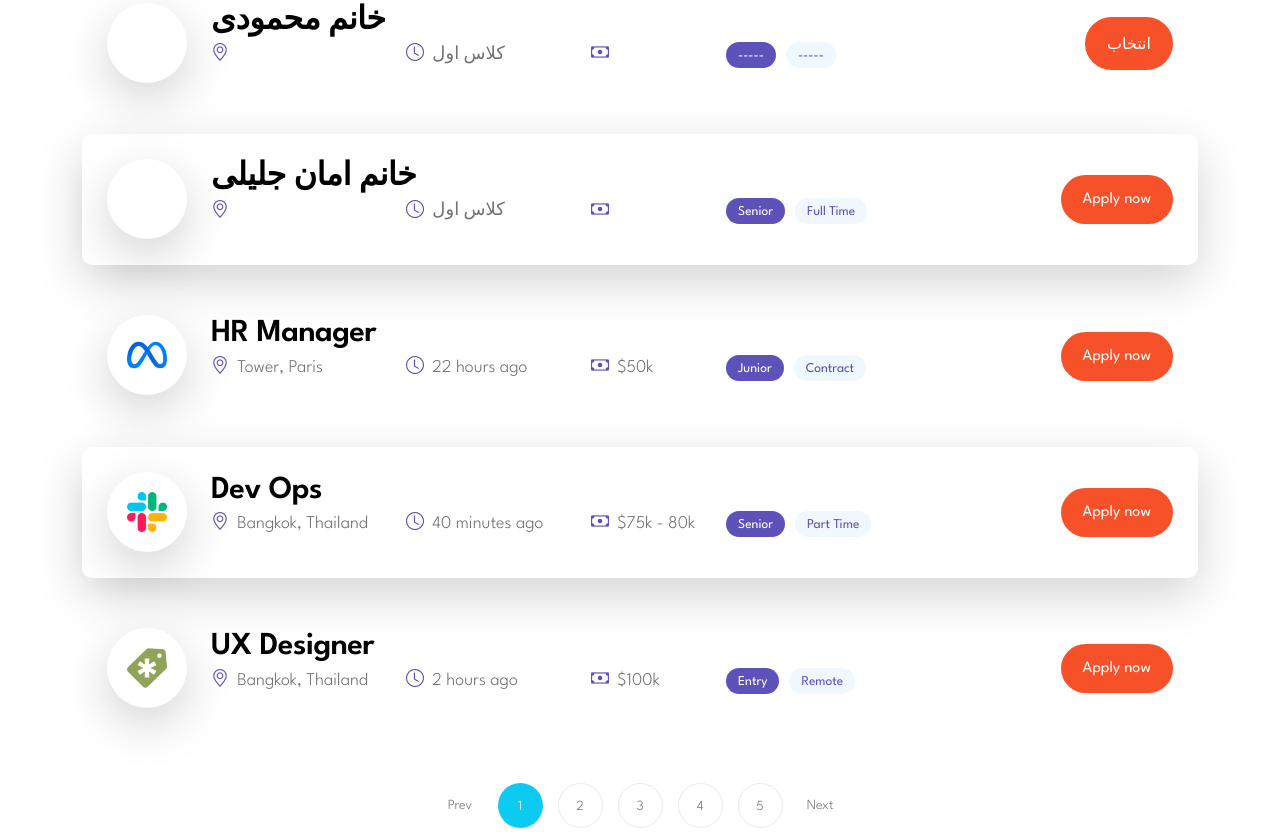
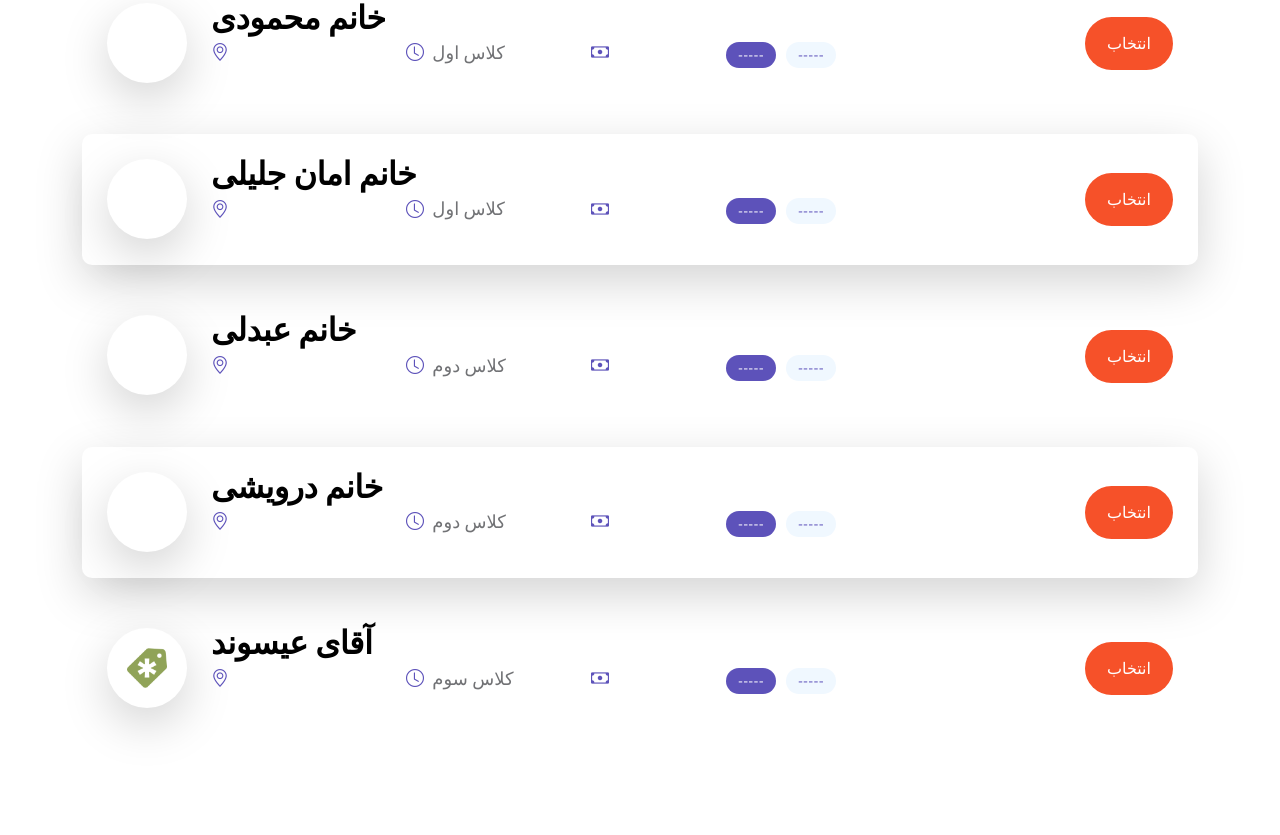
Before and after one commit to nahalschool/nahalschool.github.io, a plain HTML site: page index.html in a window 1280 px wide. Shown: the part 1885-2720 px from the top of the page. Drawn offline with Linux system fonts and the light colour scheme.

Commit message:
Update index.html

```diff
--- a/index.html
+++ b/index.html
@@ -290,108 +290,108 @@
 
                                             <div class="d-flex">
                                                 <p class="mb-0">
-                                                    <a href="teacher.html" class="badge badge-level">Senior</a href="teacher.html">
+                                                    <a href="teacher.html" class="badge badge-level">-----</a href="teacher.html">
                                                 </p>
 
                                                 <p class="mb-0">
-                                                    <a href="teacher.html" class="badge">Full Time</a>
+                                                    <a href="teacher.html" class="badge">-----</a>
                                                 </p>
                                             </div>
                                         </div>
                                     </div>
 
                                     <div class="job-section-btn-wrap">
-                                        <a href="job-details.html" class="custom-btn btn">Apply now</a>
+                                        <a href="teacher.html" class="custom-btn btn">انتخاب</a>
                                     </div>
                                 </div>
                             </div>
 
                             <div class="job-thumb d-flex">
                                 <div class="job-image-wrap bg-white shadow-lg">
-                                    <img src="images/logos/meta.png" class="job-image img-fluid" alt="">
+
                                 </div>
 
                                 <div class="job-body d-flex flex-wrap flex-auto align-items-center ms-4">
                                     <div class="mb-3">
                                         <h4 class="job-title mb-lg-0">
-                                            <a href="job-details.html" class="job-title-link">HR Manager</a>
+                                            <a href="teacher.html" class="job-title-link">خانم عبدلی</a>
                                         </h4>
 
                                         <div class="d-flex flex-wrap align-items-center">
                                             <p class="job-location mb-0">
                                                 <i class="custom-icon bi-geo-alt me-1"></i>
-                                                Tower, Paris
+
                                             </p>
 
                                             <p class="job-date mb-0">
                                                 <i class="custom-icon bi-clock me-1"></i>
-                                                22 hours ago
+                                                کلاس دوم
                                             </p>
 
                                             <p class="job-price mb-0">
                                                 <i class="custom-icon bi-cash me-1"></i>
-                                                $50k
+
                                             </p>
 
                                             <div class="d-flex">
                                                 <p class="mb-0">
-                                                    <a href="teacher.html" class="badge badge-level">Junior</a>
+                                                    <a href="teacher.html" class="badge badge-level">-----</a>
                                                 </p>
 
                                                 <p class="mb-0">
-                                                    <a href="teacher.html" class="badge">Contract</a>
+                                                    <a href="teacher.html" class="badge">-----</a>
                                                 </p>
                                             </div>
                                         </div>
                                     </div>
 
                                     <div class="job-section-btn-wrap">
-                                        <a href="job-details.html" class="custom-btn btn">Apply now</a>
+                                        <a href="job-details.html" class="custom-btn btn">انتخاب</a>
                                     </div>
                                 </div>
                             </div>
 
                             <div class="job-thumb d-flex">
                                 <div class="job-image-wrap bg-white shadow-lg">
-                                    <img src="images/logos/slack.png" class="job-image img-fluid" alt="">
+
                                 </div>
 
                                 <div class="job-body d-flex flex-wrap flex-auto align-items-center ms-4">
                                     <div class="mb-3">
                                         <h4 class="job-title mb-lg-0">
-                                            <a href="job-details.html" class="job-title-link">Dev Ops</a>
+                                            <a href="teacher.html" class="job-title-link">خانم درویشی</a>
                                         </h4>
 
                                         <div class="d-flex flex-wrap align-items-center">
                                             <p class="job-location mb-0">
                                                 <i class="custom-icon bi-geo-alt me-1"></i>
-                                                Bangkok, Thailand
+
                                             </p>
 
                                             <p class="job-date mb-0">
                                                 <i class="custom-icon bi-clock me-1"></i>
-                                                40 minutes ago
+                                                کلاس دوم
                                             </p>
 
                                             <p class="job-price mb-0">
                                                 <i class="custom-icon bi-cash me-1"></i>
-                                                $75k - 80k
+
                                             </p>
 
                                             <div class="d-flex">
                                                 <p class="mb-0">
-                                                    <a href="teacher.html" class="badge badge-level">Senior</a>
+                                                    <a href="teacher.html" class="badge badge-level">-----</a>
                                                 </p>
 
                                                 <p class="mb-0">
-                                                    <a href="teacher.html" class="badge">Part Time</a>
+                                                    <a href="teacher.html" class="badge">-----</a>
                                                 </p>
                                             </div>
                                         </div>
                                     </div>
 
                                     <div class="job-section-btn-wrap">
-                                        <a href="job-details.html" class="custom-btn btn">Apply now</a>
+                                        <a href="job-details.html" class="custom-btn btn">انتخاب</a>
                                     </div>
                                 </div>
                             </div>
@@ -404,74 +404,44 @@
                                 <div class="job-body d-flex flex-wrap flex-auto align-items-center ms-4">
                                     <div class="mb-3">
                                         <h4 class="job-title mb-lg-0">
-                                            <a href="job-details.html" class="job-title-link">UX Designer</a>
+                                            <a href="job-details.html" class="job-title-link">آقای عیسوند</a>
                                         </h4>
 
                                         <div class="d-flex flex-wrap align-items-center">
                                             <p class="job-location mb-0">
                                                 <i class="custom-icon bi-geo-alt me-1"></i>
-                                                Bangkok, Thailand
+
                                             </p>
 
                                             <p class="job-date mb-0">
                                                 <i class="custom-icon bi-clock me-1"></i>
-                                                2 hours ago
+                                                کلاس سوم
                                             </p>
 
                                             <p class="job-price mb-0">
                                                 <i class="custom-icon bi-cash me-1"></i>
-                                                $100k
+
                                             </p>
 
                                             <div class="d-flex">
                                                 <p class="mb-0">
-                                                    <a href="teacher.html" class="badge badge-level">Entry</a>
+                                                    <a href="teacher.html" class="badge badge-level">-----</a>
                                                 </p>
 
                                                 <p class="mb-0">
-                                                    <a href="teacher.html" class="badge">Remote</a>
+                                                    <a href="teacher.html" class="badge">-----</a>
                                                 </p>
                                             </div>
                                         </div>
                                     </div>
 
                                     <div class="job-section-btn-wrap">
-                                        <a href="job-details.html" class="custom-btn btn">Apply now</a>
+                                        <a href="job-details.html" class="custom-btn btn">انتخاب</a>
                                     </div>
                                 </div>
                             </div>
 
-                            <nav aria-label="Page navigation example">
-                                <ul class="pagination justify-content-center mt-5">
-                                    <li class="page-item">
-                                        <a class="page-link" href="#" aria-label="Previous">
-                                            <span aria-hidden="true">Prev</span>
-                                        </a>
-                                    </li>
 
-                                    <li class="page-item active" aria-current="page">
-                                        <a class="page-link" href="#">1</a>
-                                    </li>
-
-                                    <li class="page-item">
-                                        <a class="page-link" href="#">2</a>
-                                    </li>
-
-                                    <li class="page-item">
-                                        <a class="page-link" href="#">3</a>
-                                    </li>
-
-                                    <li class="page-item">
-                                        <a class="page-link" href="#">4</a>
-                                    </li>
-
-                                    <li class="page-item">
-                                        <a class="page-link" href="#">5</a>
-                                    </li>
-
-                                    <li class="page-item">
-                                        <a class="page-link" href="#" aria-label="Next">
-                                            <span aria-hidden="true">Next</span>
                                         </a>
                                     </li>
                                 </ul>
```
